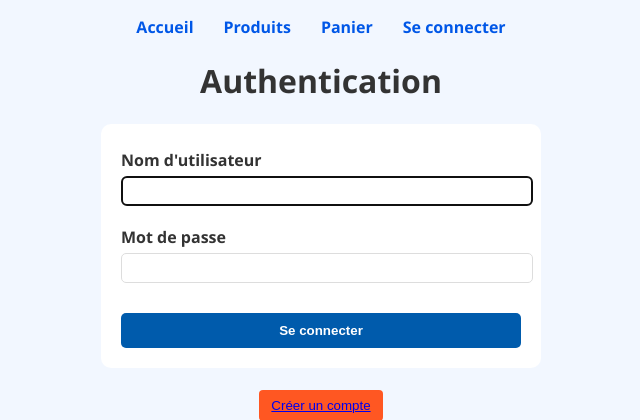
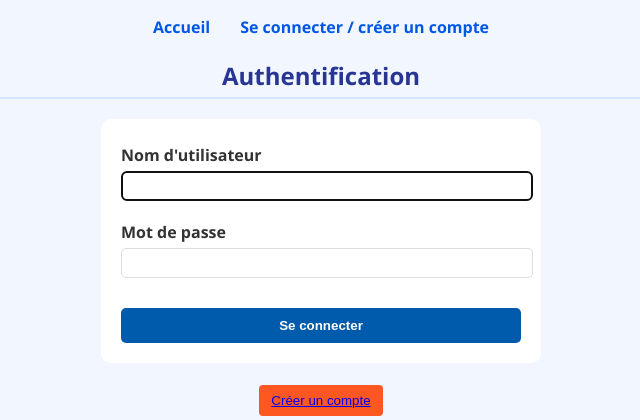
Before and after one commit to Maxtrxn/thesymfonyproject, a Symfony app: template templates/auth/index.html.twig in a window 1280 px wide. Shown: the top 420 px of the page, without its empty margins (319-959 px from the left). Run offline with Twig, Linux system fonts and the light colour scheme; the template is opened without the code that fills it, so the values that code supplies are empty; style sheets or scripts are compiled from the project's sources; some libraries are stand-ins or nearby versions.

Commit message:
ça avance gestion des roles affichage

```diff
--- a/templates/auth/index.html.twig
+++ b/templates/auth/index.html.twig
@@ -4,7 +4,7 @@
 
 {% block vue %}
     <div class="example-wrapper">
-        <h1>Authentication</h1>
+        <h2>Authentification</h2>
 
         <form method="post" action="{{ path('authapp_login') }}">
             {# CSRF token obligatoire #}
--- a/templates/layouts/_menu.html.twig
+++ b/templates/layouts/_menu.html.twig
@@ -2,13 +2,18 @@
     <ul>
         <!-- Exemple : à modifier pour pointer vers vos propres routes -->
         <li><a href="{{ path('accueil') }}">Accueil</a></li>
-        <li><a href="{{ path('shop_product') }}">Produits</a></li>
-        <li><a href="{{ path('shop_product_panier') }}">Panier</a></li>
 
         {% if app.user %}
+            <li><a href="{{ path('shop_product') }}">Produits</a></li>
+            <li><a href="{{ path('shop_product_panier') }}">Panier</a></li>
             <li><a href="{{ path('_logout_main') }}">Se déconnecter</a></li>
         {% else %}
-            <li><a href="{{ path('auth') }}">Se connecter</a></li>
+            {% if app.request.getPathInfo() not in ['/auth', '/auth/new'] %}
+                <li><a href="{{ path('auth') }}">Se connecter / créer un compte</a></li>
+            {% endif %}
+            {% if app.request.getPathInfo() == '/auth/new' %}
+                <li><a href="{{ path('auth') }}">Se connecter </a></li>
+            {% endif %}
         {% endif %}
 
         {% if is_granted('ROLE_ADMIN') %}
```
